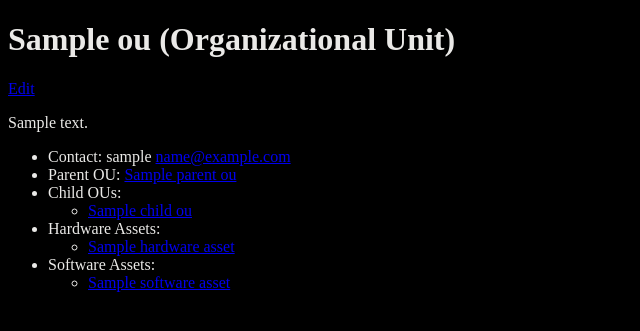
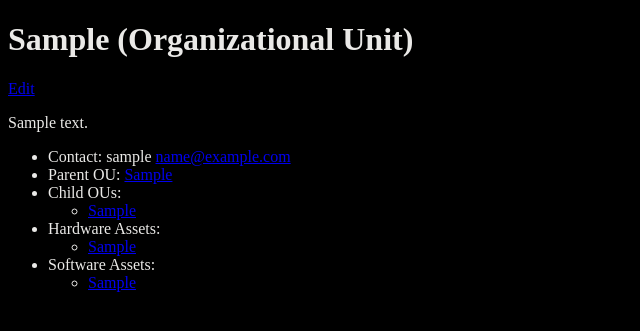
Before and after one commit to dogoncouch/LogESP, a Django app: template hwam/templates/hwam/ou_detail.html in a window 1280 px wide. Shown: the part 77-408 px from the top of the page, without its empty margins (0-640 px from the left). Run offline with Django 3.2, Linux system fonts and the light colour scheme; the template is opened without the code that fills it: most values are stand-ins (such as "Sample title", 1, 10 or a date in 2020).

Commit message:
Update ou detail template

```diff
--- a/hwam/templates/hwam/ou_detail.html
+++ b/hwam/templates/hwam/ou_detail.html
@@ -1,6 +1,6 @@
 {% include "hwam/base.html" %}
 
-<h1>{{ ou.unit_name }} (Organizational Unit)</h1>
+<h1>{{ ou }} (Organizational Unit)</h1>
 <a href="{% url 'admin:hwam_organizationalunit_change' ou.id %}">Edit</a>
 <p>{{ ou.unit_desc }}</p>
 <ul>
@@ -11,26 +11,26 @@
     {% if ou.parent_ou %}
         <li>Parent OU:
             <a href="{% url 'hwam:ou_detail' ou.parent_ou.id %}">
-                {{ ou.parent_ou.unit_name }}</a></li>
+                {{ ou.parent_ou }}</a></li>
     {% endif %}
     {% if ou.child_ous.all %}
         <li>Child OUs:<ul>
         {% for u in ou.child_ous.all %}
             <li><a href="{% url 'hwam:ou_detail' u.id %}">
-                {{ u.unit_name }}</a></li>
+                {{ u }}</a></li>
         {% endfor %}
         </ul></li>
     {% endif %}
     <li>Hardware Assets:<ul>
         {% for a in ou.hardware_assets.all %}
             <li><a href="{% url 'hwam:hw_detail' a.id %}">
-                    {{ a.asset_name }}</a></li>
+                    {{ a }}</a></li>
         {% endfor %}
         </ul></li>
     <li>Software Assets:<ul>
         {% for a in ou.software_assets.all %}
             <li><a href="{% url 'hwam:sw_detail' a.id %}">
-                    {{ a.asset_name }}</a></li>
+                    {{ a }}</a></li>
         {% endfor %}
         </ul></li>
 </ul>
```
